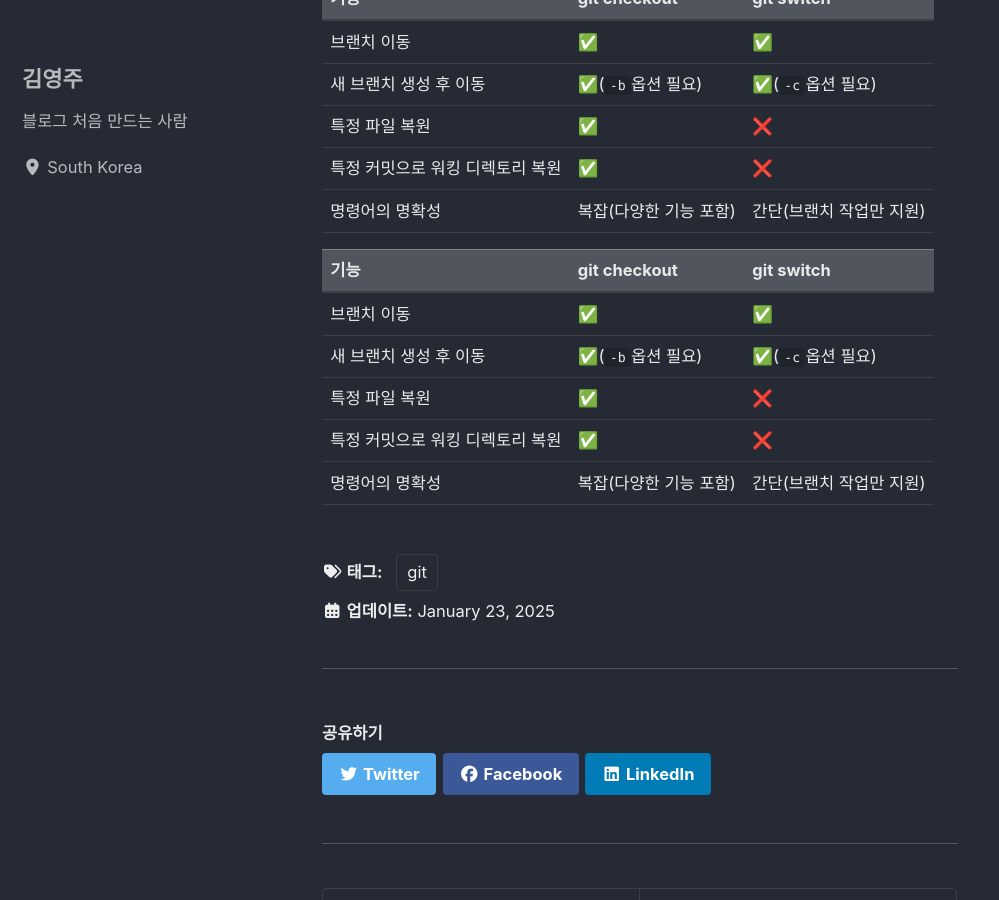
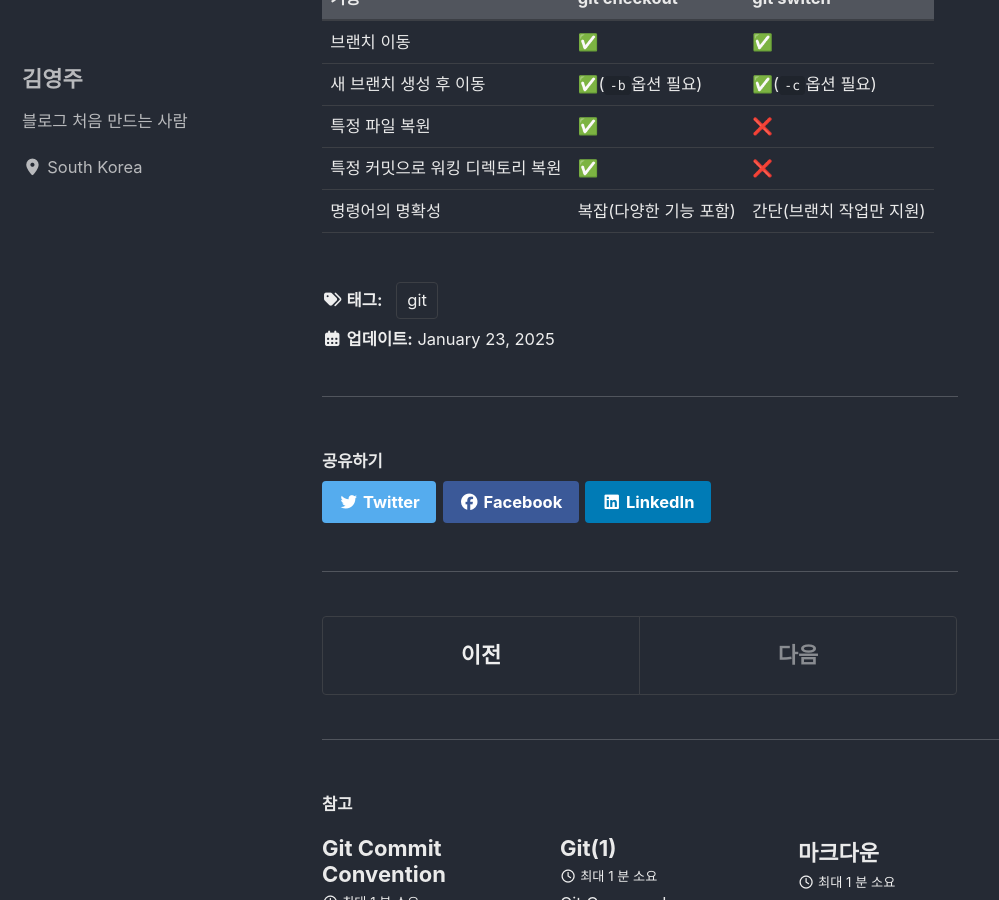
Before and after one commit to GIM-YOUNG-JOO/GIM-YOUNG-JOO.github.io, a Jekyll site: the page built from _posts/2025-01-23-git-study(2).md, in a window 1280 px wide and 900 px high, scrolled down 777 px. Shown: the whole window, without its empty margins (0-999 px from the left). Built offline with Jekyll 4.4.1, drawn with Linux system fonts in a browser that asks for light colours; cached includes are drawn as plain includes.

Commit message:
table complete

```diff
--- a/_posts/2025-01-23-git-study(2).md
+++ b/_posts/2025-01-23-git-study(2).md
@@ -32,12 +32,3 @@ git switch "branch_name"
 |특정 파일 복원|✅|❌|
 |특정 커밋으로 워킹 디렉토리 복원|✅|❌|
 |명령어의 명확성|복잡(다양한 기능 포함)|간단(브랜치 작업만 지원)|
-
-| 기능 | git checkout | git switch |
-|--------|-------|--------|
-|브랜치 이동|✅|✅|
-|새 브랜치 생성 후 이동|✅(`-b`옵션 필요)|✅(`-c`옵션 필요)|
-|특정 파일 복원|✅|❌|
-|특정 커밋으로 워킹 디렉토리 복원|✅|❌|
-|명령어의 명확성|복잡(다양한 기능 포함)|간단(브랜치 작업만 지원)|
-{: rules="groups"}
```
